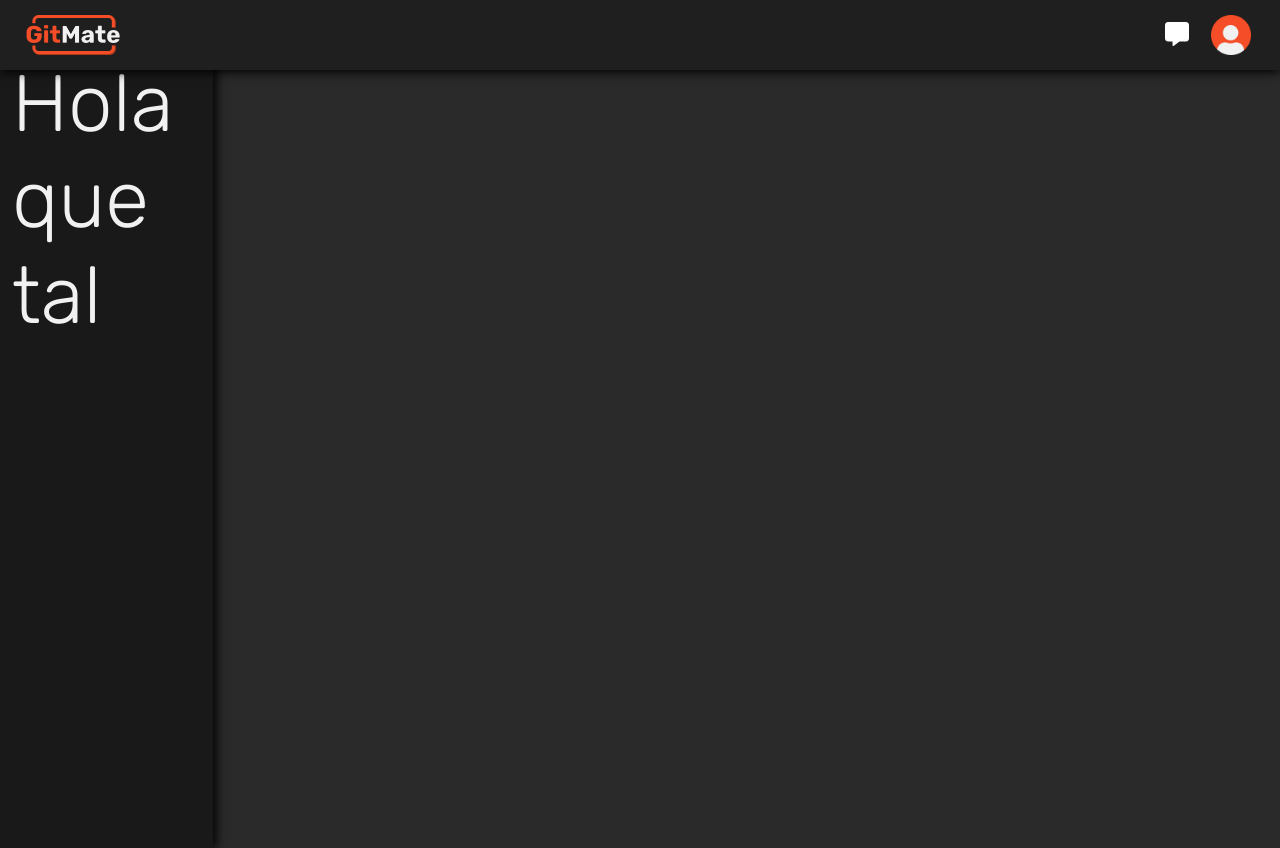
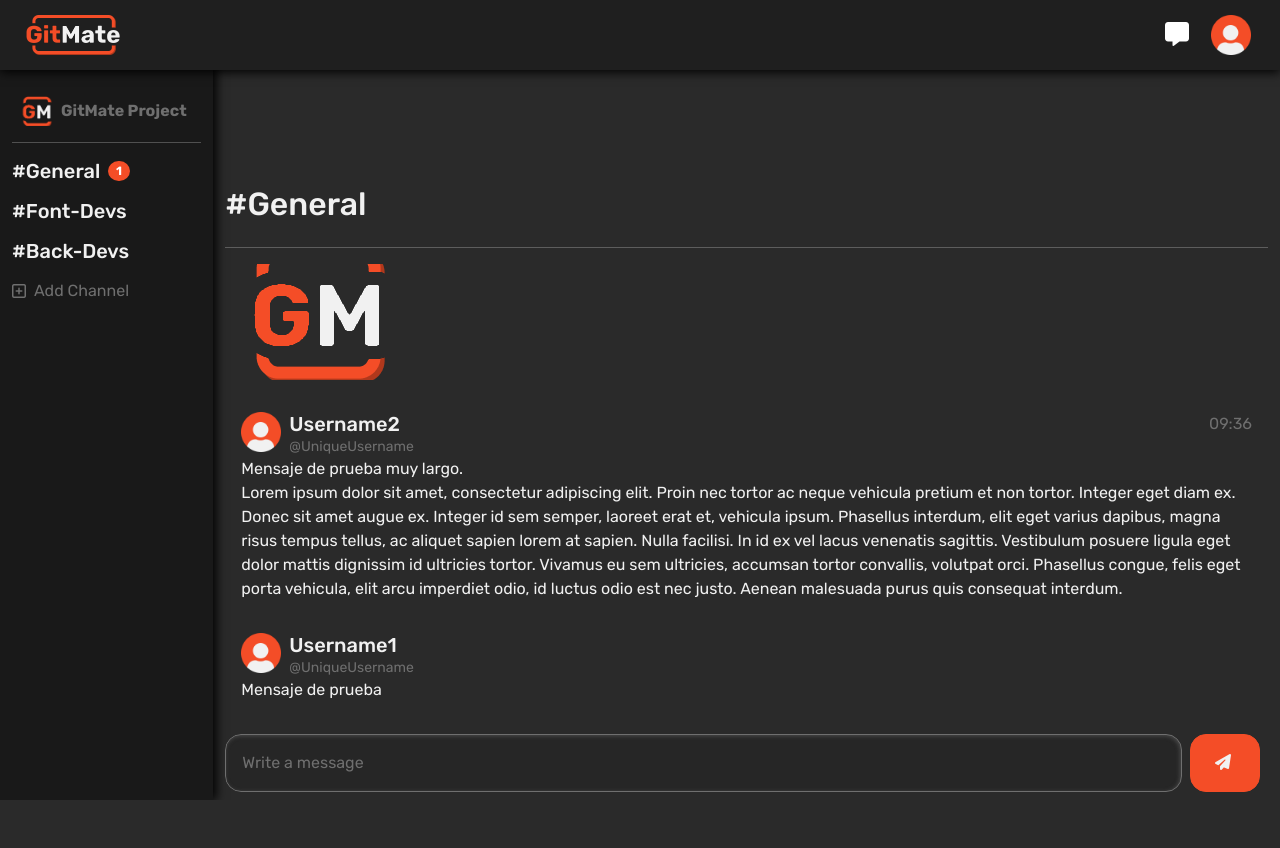
Before and after one commit to Capaseztel/GitMate-Bootstrap, an Angular app: page /server in a window 1280 px wide. After the commit the page ends 800 px from the top, so only its background shows below. Built offline with nearby package versions, Linux system fonts and the light colour scheme.

Commit message:
Vista de Servidor

```diff
--- a/src/app/login/login.component.html
+++ b/src/app/login/login.component.html
@@ -38,8 +38,6 @@
       I consent to the <a href="https://google.com" target="_blank" class="link-git">terms and conditions</a> of GitMate
       and the process of my data by the rules of EU.
     </label>
-    <input type="submit" class="btn btn-git big-btn w-25 mx-auto mt-5" value="Sign Up">
+    <input type="submit" class="btn btn-git big-btn w-25 mx-auto my-5" value="Sign Up">
   </form>
-
-
 </div>
--- a/src/app/main-page/main-page.component.html
+++ b/src/app/main-page/main-page.component.html
@@ -16,7 +16,7 @@
   }
   <section class="col-12 col-md-7 p-3">
     <form class="bg-negro p-2 rounded-4 row justify-content-between p-3">
-      <textarea class="bg-negro-claro w-100 rounded-4 p-3 text-blanco form-control mb-2" rows="4" placeholder="What's up?" required></textarea>
+      <textarea class="bg-negro-claro w-100 rounded-4 p-3 text-blanco form-control mb-2 input-resizable" rows="4" placeholder="What's up?" required></textarea>
       <app-tag-selector class="col-2"></app-tag-selector>
       <button class="btn btn-git text-white col-3" type="submit">Send</button>
     </form>
--- a/src/app/servidor/servidor.component.css
+++ b/src/app/servidor/servidor.component.css
@@ -1,9 +1,9 @@
 main {
   position:absolute;
-  display:block;
   height:100%;
   width:100%;
   top:0;
   left:0;
   z-index:-1;
+  overflow: hidden;
 }
--- a/src/app/servidor/servidor.component.html
+++ b/src/app/servidor/servidor.component.html
@@ -1,6 +1,77 @@
 <app-nav-bar></app-nav-bar>
 <main class="row m-auto">
-  <section class="mt-5 pt-2 bg-negro-oscuro col-2 vh-100" style="box-shadow: 3px 0 10px black">
-    <p class="display-1 position-relative">Hola que tal</p>
+  <section class="pt-5 bg-negro-oscuro col-2 vh-100 flex-shrink-0" style="box-shadow: 3px 0 10px black">
+    <section class="mt-5 d-flex">
+      <img src="./img/LogoGM.png" class="mx-2" height="30">
+      <p class="fs-6 text-lead fw-bold my-auto">GitMate Project</p>
+    </section>
+    <hr>
+    <section class="d-flex mb-3" role="button">
+      <h5 class="m-0 me-2">#General</h5>
+      <span class="badge bg-git rounded-circle h-25 my-auto">1</span>
+    </section>
+    <h5 class="mb-3" role="button">#Font-Devs</h5>
+    <h5 class="mb-3" role="button">#Back-Devs</h5>
+    <section class="text-lead d-flex" role="button">
+      <i class="fa-regular fa-square-plus my-auto me-2"></i>
+      <p class="m-0">Add Channel</p>
+    </section>
+  </section>
+  <section class="pt-5 col-10 vh-100 d-flex flex-column">
+    <h2 class="mt-auto">
+      #General
+    </h2>
+    <hr>
+    <section id="messages" class="p-3 d-flex flex-column-reverse" style="max-height: 470px; overflow: scroll; overflow-x: hidden">
+      <article>
+        <section class="d-flex flex-row flex-wrap">
+          <img src="./img/UserPFP.png" class="me-2" height="40px">
+          <div>
+            <h1 class="fs-5 mb-0">Username1</h1>
+            <p class="small text-lead m-0">&#64;UniqueUsername</p>
+          </div>
+        </section>
+        <p>Mensaje de prueba</p>
+      </article>
+      <article class="mb-3">
+        <section class="d-flex flex-row flex-wrap ">
+          <img src="./img/UserPFP.png" class="me-2" height="40px">
+          <div>
+            <h1 class="fs-5 mb-0">Username2</h1>
+            <p class="small text-lead m-0">&#64;UniqueUsername</p>
+          </div>
+          <span class="ms-auto text-lead">09:36</span>
+        </section>
+        <p>Mensaje de prueba muy largo. <br> Lorem ipsum dolor sit amet, consectetur adipiscing elit. Proin nec tortor ac neque vehicula pretium et non tortor. Integer eget diam ex. Donec sit amet augue ex. Integer id sem semper, laoreet erat et, vehicula ipsum. Phasellus interdum, elit eget varius dapibus, magna risus tempus tellus, ac aliquet sapien lorem at sapien. Nulla facilisi. In id ex vel lacus venenatis sagittis. Vestibulum posuere ligula eget dolor mattis dignissim id ultricies tortor. Vivamus eu sem ultricies, accumsan tortor convallis, volutpat orci. Phasellus congue, felis eget porta vehicula, elit arcu imperdiet odio, id luctus odio est nec justo. Aenean malesuada purus quis consequat interdum.</p>
+      </article>
+      <article class="mb-3">
+        <section class="d-flex flex-row flex-wrap ">
+          <img src="./img/UserPFP.png" class="me-2" height="40px">
+          <div>
+            <h1 class="fs-5 mb-0">Username1</h1>
+            <p class="small text-lead m-0">&#64;UniqueUsername</p>
+          </div>
+          <span class="ms-auto text-lead">09:35</span>
+        </section>
+        <p>Mensaje de prueba con foto</p>
+        <img src="img/LogoGM.png" class="mb-3">
+      </article>
+      <article class="mb-3">
+        <section class="d-flex flex-row flex-wrap ">
+          <img src="./img/UserPFP.png" class="me-2" height="40px">
+          <div>
+            <h1 class="fs-5 mb-0">Username2</h1>
+            <p class="small text-lead m-0">&#64;UniqueUsername</p>
+          </div>
+          <span class="ms-auto text-lead">09:28</span>
+        </section>
+        <p>Mensaje de prueba muy largo. <br> Lorem ipsum dolor sit amet, consectetur adipiscing elit. Proin nec tortor ac neque vehicula pretium et non tortor. Integer eget diam ex. Donec sit amet augue ex. Integer id sem semper, laoreet erat et, vehicula ipsum. Phasellus interdum, elit eget varius dapibus, magna risus tempus tellus, ac aliquet sapien lorem at sapien. Nulla facilisi. In id ex vel lacus venenatis sagittis. Vestibulum posuere ligula eget dolor mattis dignissim id ultricies tortor. Vivamus eu sem ultricies, accumsan tortor convallis, volutpat orci. Phasellus congue, felis eget porta vehicula, elit arcu imperdiet odio, id luctus odio est nec justo. Aenean malesuada purus quis consequat interdum.</p>
+      </article>
+    </section>
+    <form class="bg-transparent w-100 rounded-4 overflow-hidden d-flex mb-2">
+      <textarea class="bg-negro-claro rounded-4 p-3 text-blanco form-control input-resizable"
+                placeholder="Write a message" required></textarea>
+      <button class="btn btn-git rounded-4 mx-2 px-4"><i class="fa-solid fa-paper-plane me-1 text-blanco"></i></button>
+    </form>
   </section>
 </main>
--- a/src/app/welcome-page/welcome-page.component.html
+++ b/src/app/welcome-page/welcome-page.component.html
@@ -1,8 +1,8 @@
 <div class="mt-5 container-sm d-flex flex-column align-items-center">
-  <i class="fa-brands fa-java position-relative" style="top: 20px; left: -350px; transform: rotate(17deg); font-size: 100px; margin-bottom: -100px"></i>
-  <i class="fa-brands fa-square-js position-relative" style="top: 20px; left: 350px; transform: rotate(-27deg); font-size: 100px; margin-bottom: -100px"></i>
-  <i class="fa-brands fa-gitlab position-relative text-git" style="top: 300px; left: -450px; transform: rotate(-26deg); font-size: 100px; margin-bottom: -100px"></i>
-  <i class="fa-brands fa-angular position-relative" style="top: 300px; left: 450px; transform: rotate(15deg); font-size: 100px;"></i>
+  <i class="fa-brands fa-java position-relative d-none d-lg-block" style="top: 20px; left: -350px; transform: rotate(17deg); font-size: 100px; margin-bottom: -100px"></i>
+  <i class="fa-brands fa-square-js position-relative d-none d-lg-block" style="top: 20px; left: 350px; transform: rotate(-27deg); font-size: 100px; margin-bottom: -100px"></i>
+  <i class="fa-brands fa-gitlab position-relative text-git d-none d-lg-block" style="top: 300px; left: -450px; transform: rotate(-26deg); font-size: 100px; margin-bottom: -100px"></i>
+  <i class="fa-brands fa-angular position-relative d-none d-lg-block" style="top: 300px; left: 450px; transform: rotate(15deg); font-size: 100px;"></i>
   <img src="img/LogoGitMate.png" height="200px">
   <h1 class="mt-5">"Developer's Social Network"</h1>
   <a href="login" class="mt-5 btn btn-git big-btn">Join Now</a>
--- a/src/modified.scss
+++ b/src/modified.scss
@@ -89,10 +89,6 @@ $theme-colors: map-merge($theme-colors, $custom-colors);
 // etc
 @import "../node_modules/bootstrap/scss/bootstrap";
 
-textarea {
-  field-sizing: content;
-  resize: none;
-}
 
 .big-btn {
   color: $negro;
@@ -112,6 +108,13 @@ textarea {
   padding: 0.2rem 0.4rem;
 }
 
+// Custom styles
+
+// !! No compatible con firefox ni safari
+.input-resizable {
+  field-sizing: content;
+  resize: none;
+}
 
 .dropdown-menu {
   border: 1px solid $negro-100;
```
Also changed, not shown: src/styles.css.
